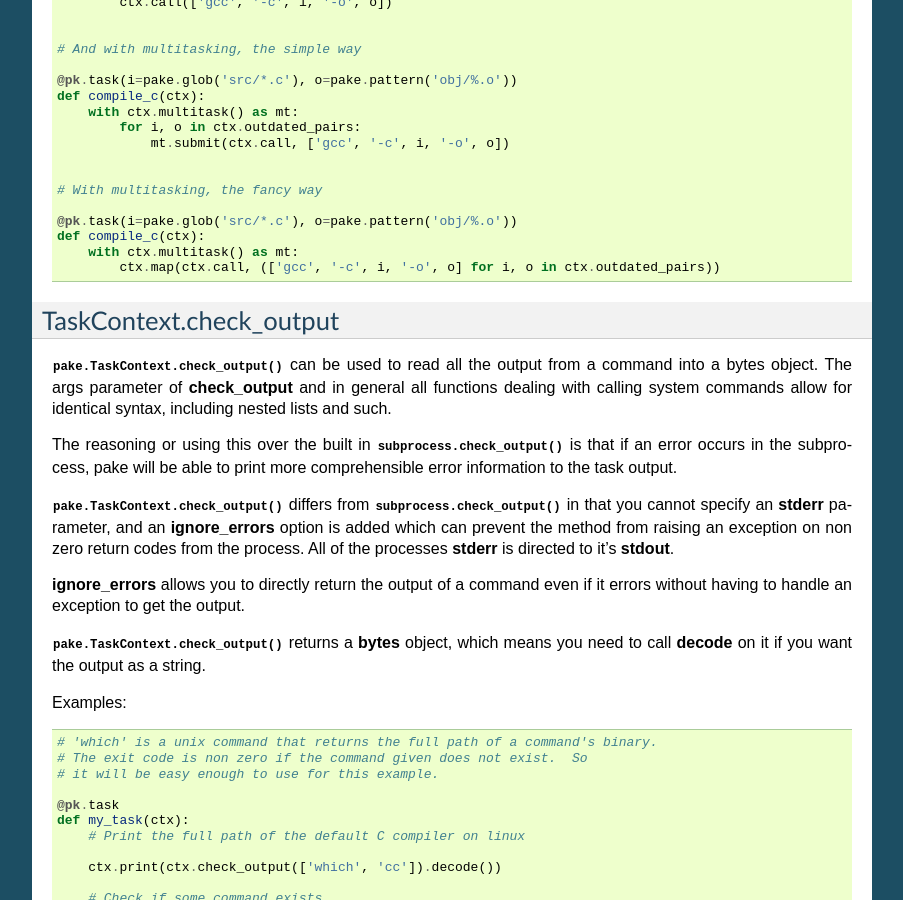
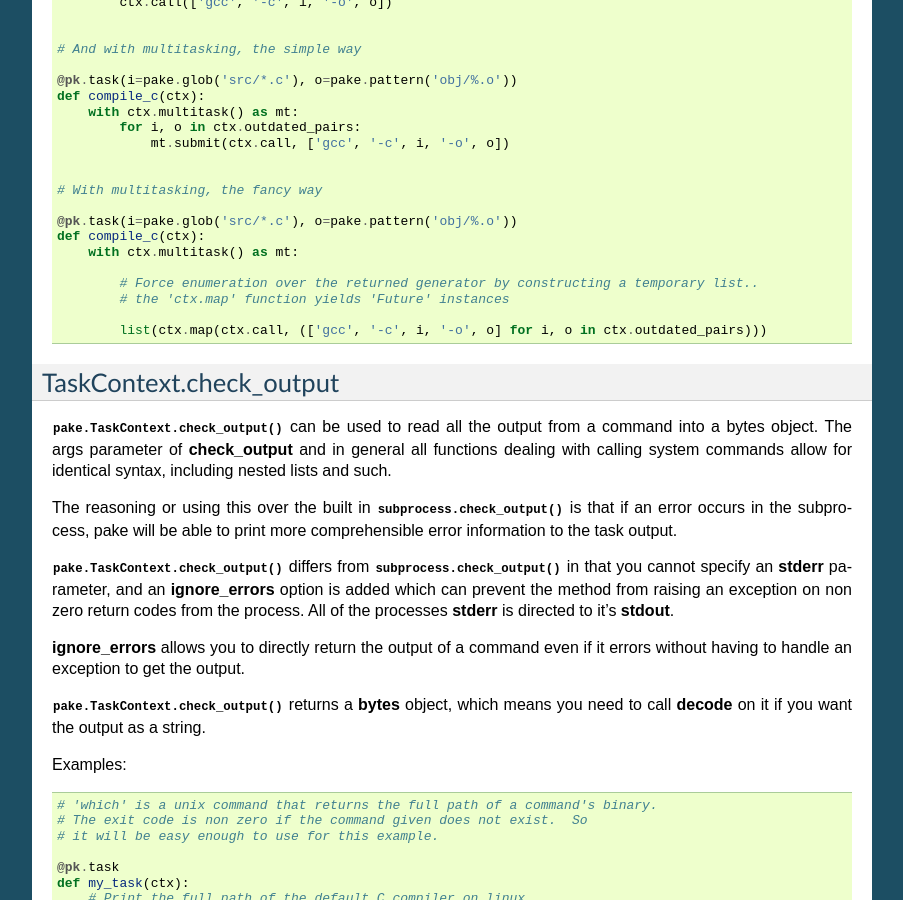
Before and after one commit to Teriks/pake, a Sphinx documentation site: the page built from docs/source/subprocess.rst, in a window 1280 px wide and 900 px high, scrolled down 799 px. Shown: the whole window, without its empty margins (198-1101 px from the left). Built offline with Sphinx 7.4.7, drawn with Linux system fonts in a browser that asks for light colours.

Commit message:
Bugfix to documentation example

```diff
--- a/docs/source/subprocess.rst
+++ b/docs/source/subprocess.rst
@@ -69,7 +69,11 @@ Examples:
     @pk.task(i=pake.glob('src/*.c'), o=pake.pattern('obj/%.o'))
     def compile_c(ctx):
         with ctx.multitask() as mt:
-            ctx.map(ctx.call, (['gcc', '-c', i, '-o', o] for i, o in ctx.outdated_pairs))
+
+            # Force enumeration over the returned generator by constructing a temporary list..
+            # the 'ctx.map' function yields 'Future' instances
+
+            list(ctx.map(ctx.call, (['gcc', '-c', i, '-o', o] for i, o in ctx.outdated_pairs)))
 
 
 TaskContext.check_output
```
